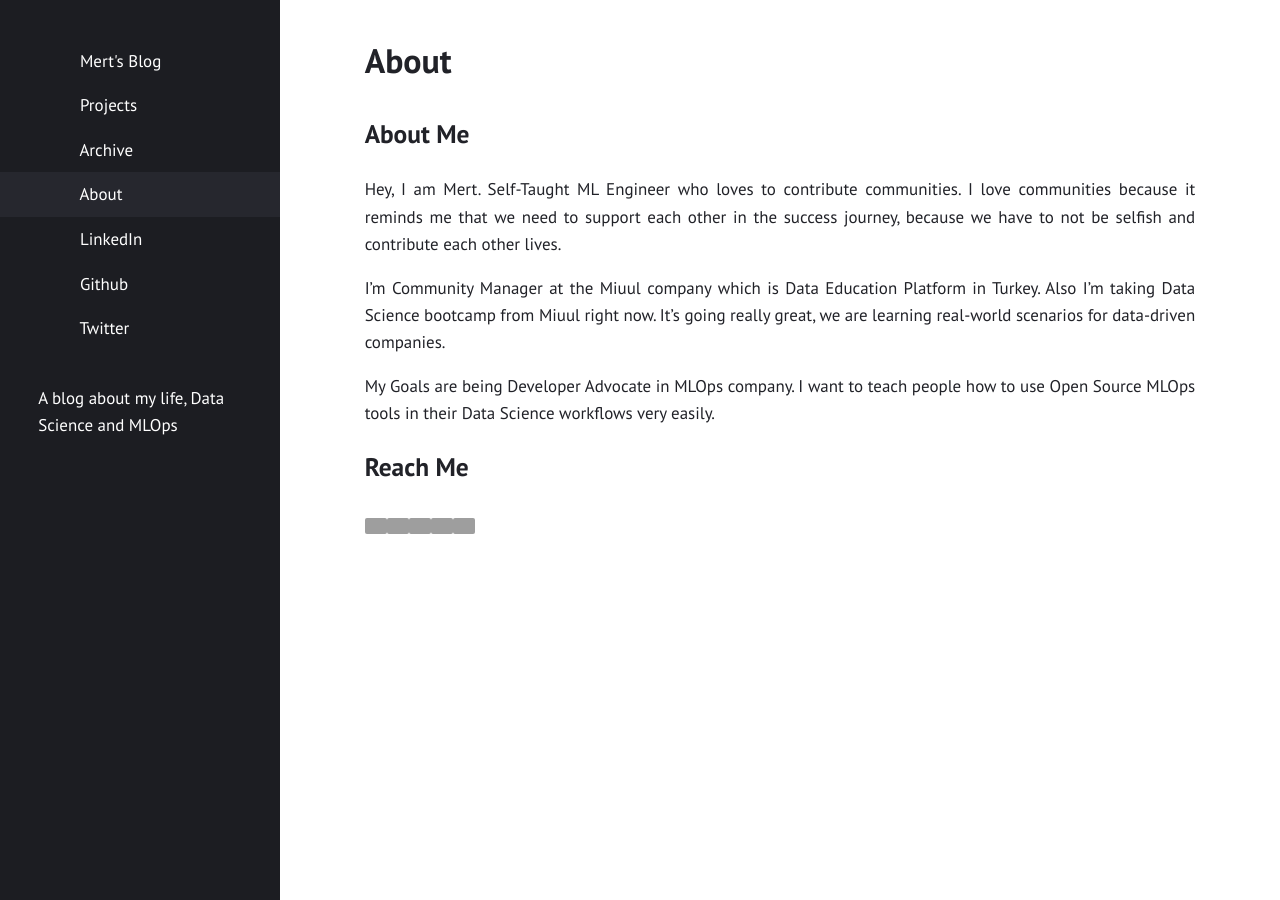
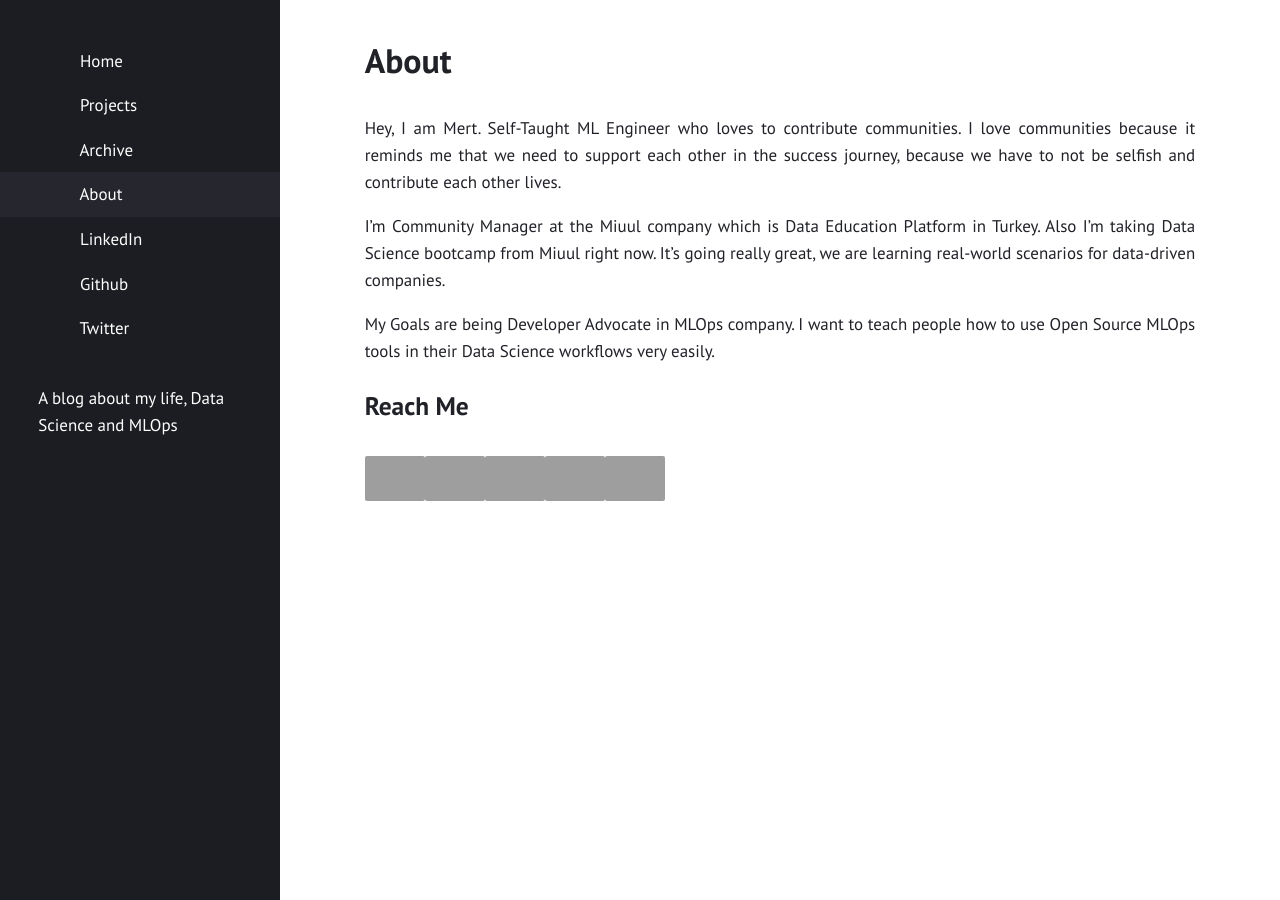
Before and after one commit to mertbozkir/mertbozkir.github.io, a Jekyll site: the page built from README.md, in a window 1280 px wide, cut to the strip 0-900 px from the top of the page. Built offline with Jekyll 4.4.1, drawn with Linux system fonts in a browser that asks for light colours; grey boxes are pictures that could not be loaded.

Commit message:
Some changes

```diff
--- a/index.html
+++ b/index.html
@@ -1,6 +1,6 @@
 ---
 layout: default
-title: "Mert's Blog"
+title: "Home"
 ---
 
 {% if site.show_excerpts %}
```
Also changed, not shown: README.md.
